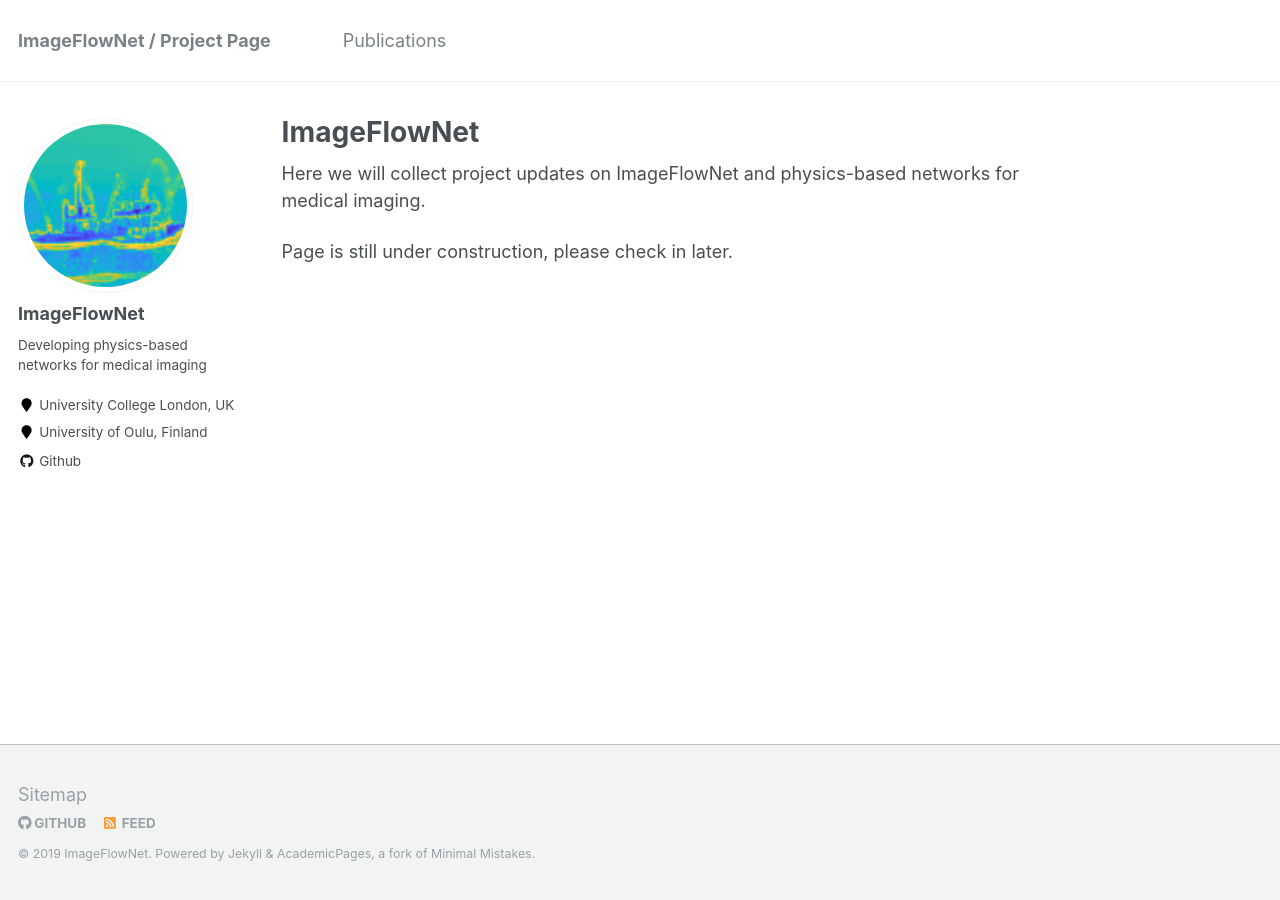
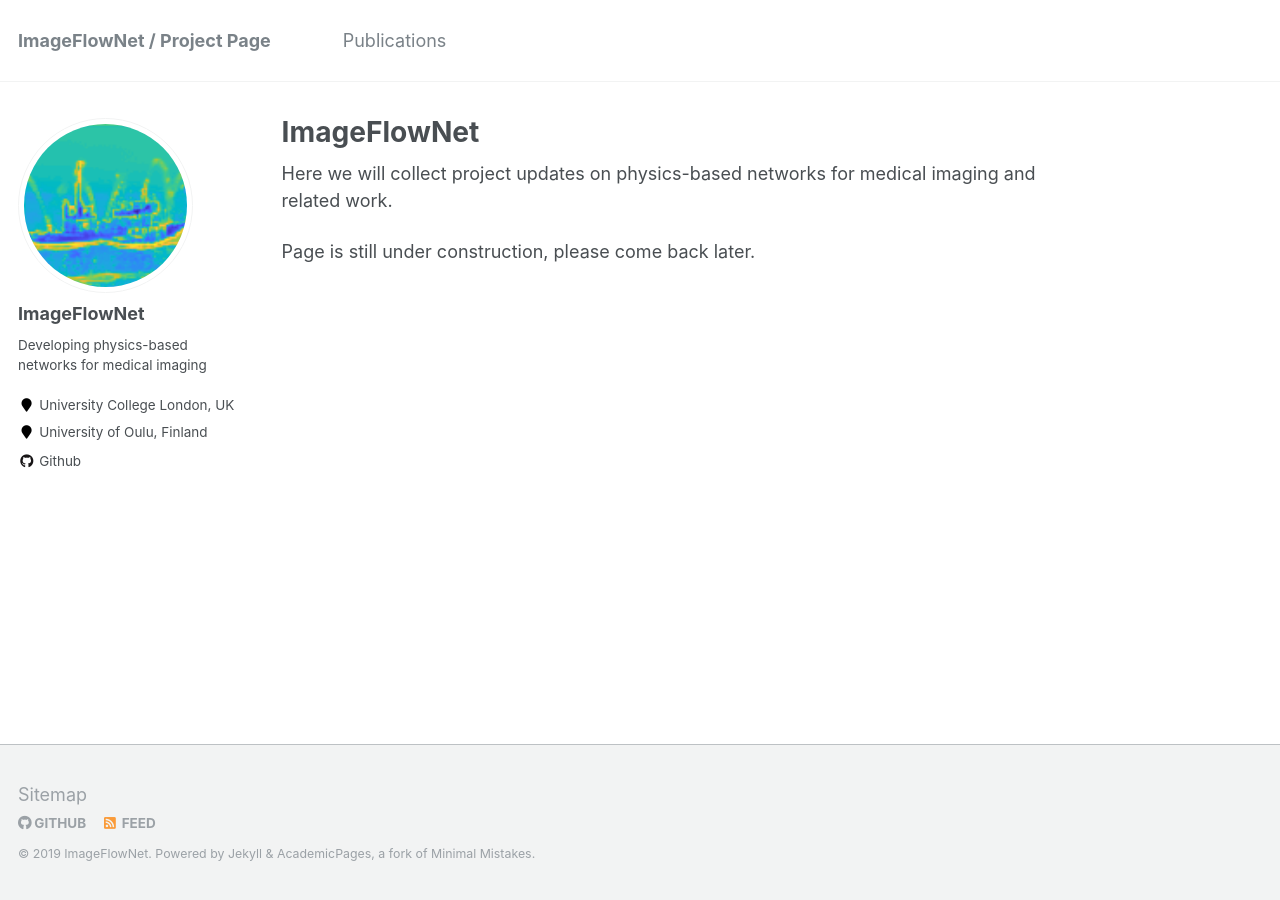
Before and after one commit to imageFlowNet/imageFlowNet.github.io, a Jekyll site: the page built from _pages/about.md, in a window 1280 px wide. Built offline with Jekyll 4.4.1, drawn with Linux system fonts in a browser that asks for light colours.

Commit message:
Update about.md

```diff
--- a/_pages/about.md
+++ b/_pages/about.md
@@ -8,9 +8,9 @@ redirect_from:
   - /about.html
 ---
 
-Here we will collect project updates on ImageFlowNet and physics-based networks for medical imaging.
+Here we will collect project updates on physics-based networks for medical imaging and related work.
 
-Page is still under construction, please check in later.
+Page is still under construction, please come back later.
 
 
 {% for post in site.posts reversed %}
```
